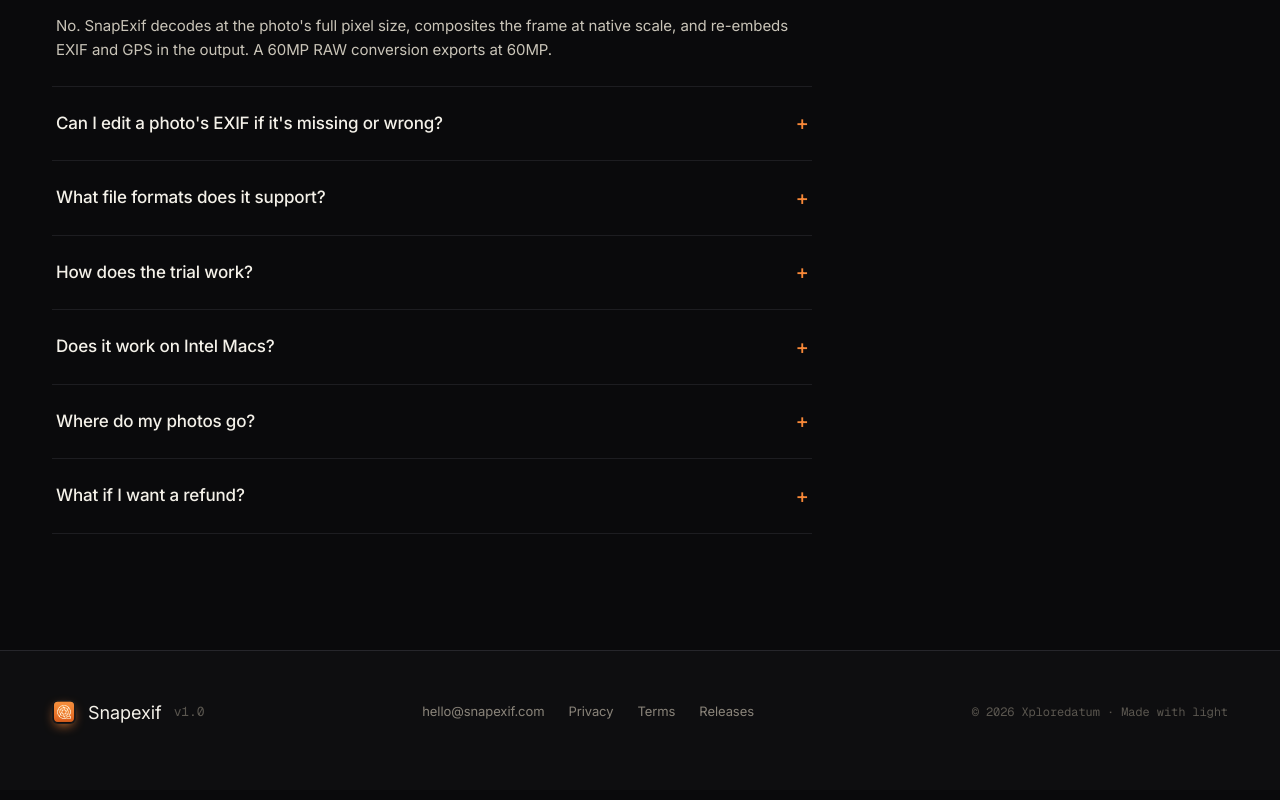
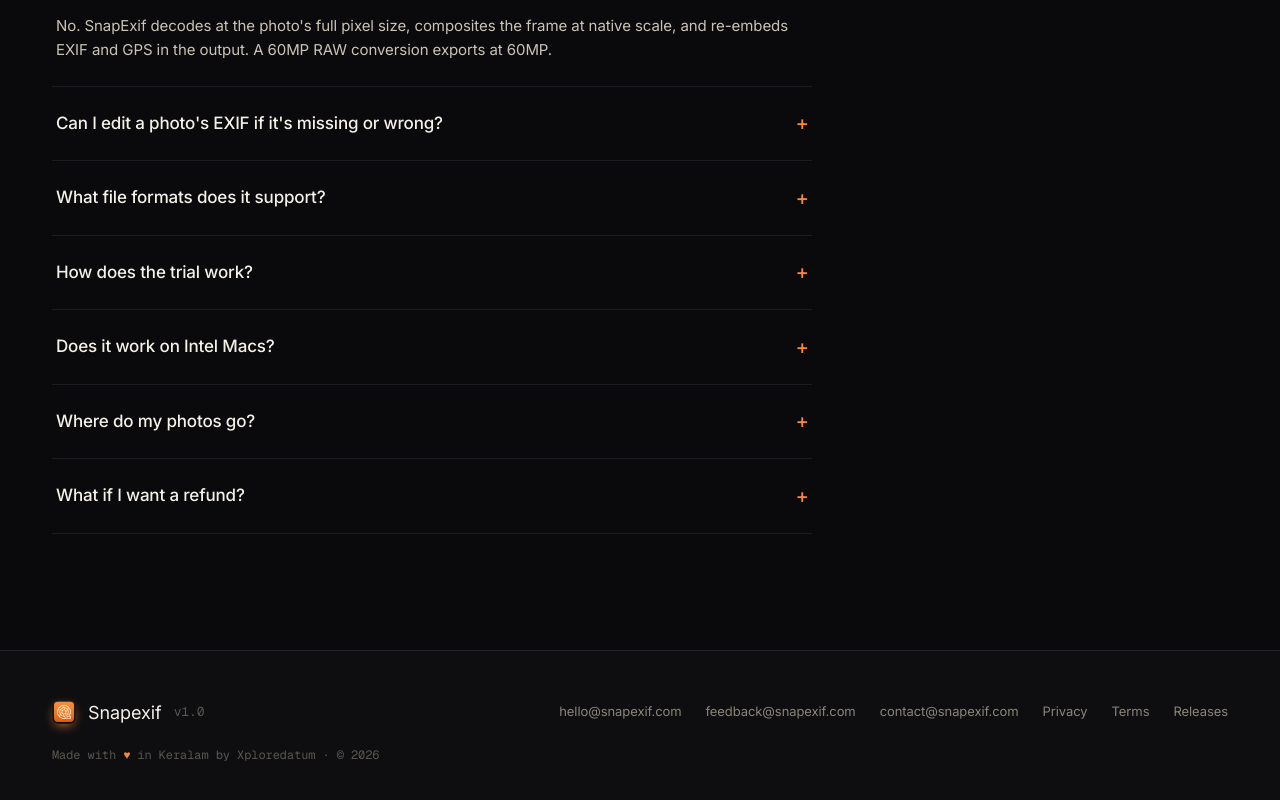
Before and after one commit to XploreDatum/snapexif-releases, a Next.js app: page / in a window 1280 px wide. Shown: the part 4820-5620 px from the top of the page. Built offline with nearby package versions, Linux system fonts and the light colour scheme; no server answers.

Commit message:
Footer: add feedback@/contact@ emails; switch attribution to 'Made with ♥ in Keralam by Xploredatum'

```diff
--- a/app/page.tsx
+++ b/app/page.tsx
@@ -449,13 +449,14 @@ function Footer() {
         </div>
         <div className="footer-links">
           <a href="mailto:hello@snapexif.com">hello@snapexif.com</a>
+          <a href="mailto:feedback@snapexif.com">feedback@snapexif.com</a>
+          <a href="mailto:contact@snapexif.com">contact@snapexif.com</a>
           <a href="/privacy">Privacy</a>
           <a href="/terms">Terms</a>
           <a href="https://github.com/XploreDatum/snapexif-releases">Releases</a>
         </div>
         <div className="mono" style={{ color: "var(--dim)", fontSize: 12 }}>
-          © 2026 Xploredatum · Made with light
-        </div>
+          Made with <span style={{ color: "var(--accent)" }}>♥</span> in Keralam by Xploredatum · © 2026</div>
       </div>
     </footer>
   );
```
